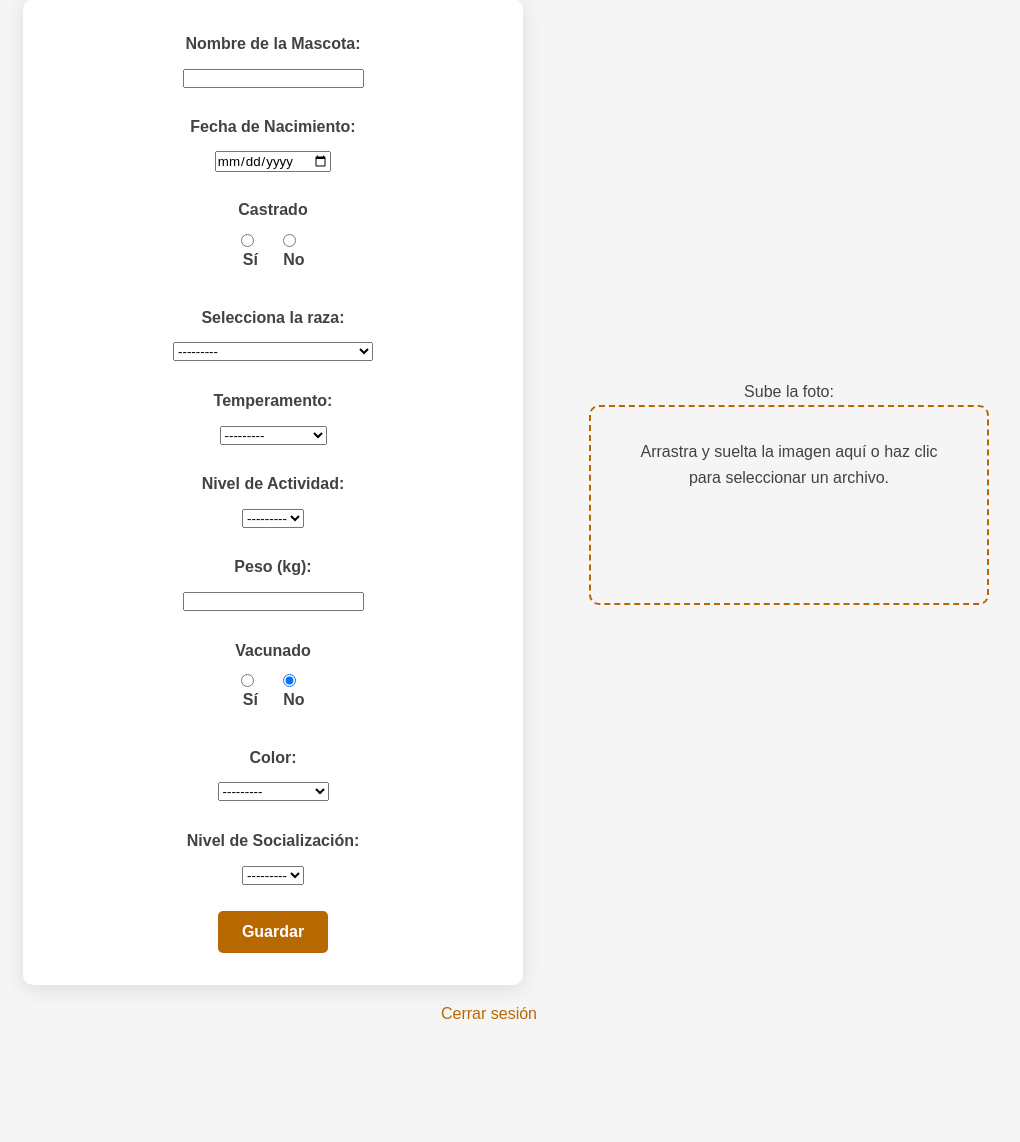
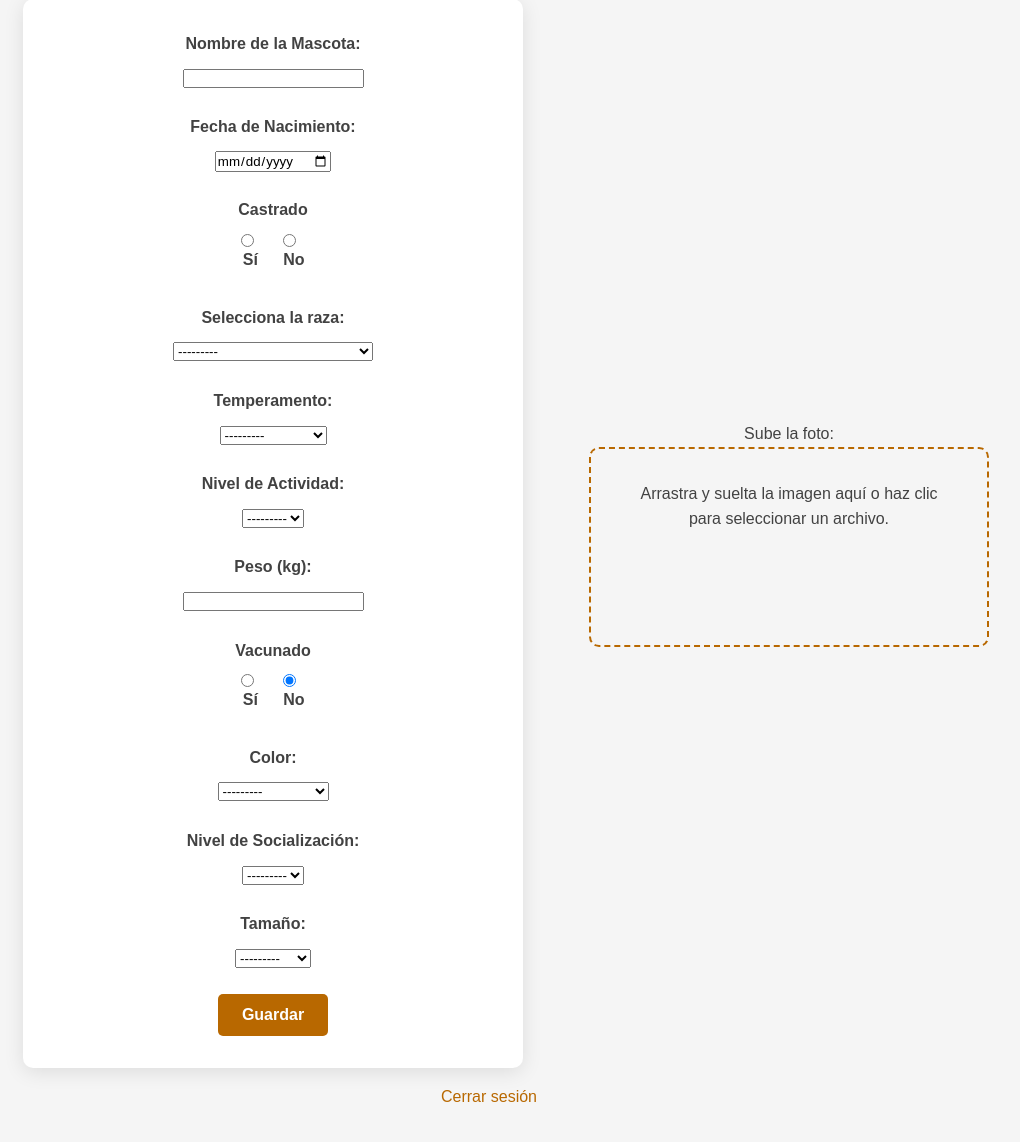
Before and after one commit to pauca881/pawmeet, a Django app: page /usuarios/crear_mascota/2/ in a window 1280 px wide. Shown: the part 113-1255 px from the top of the page, without its empty margins (151-1171 px from the left). Before the commit the page ends 1132 px from the top, so only its background shows below. Run offline with Django 5.2, Linux system fonts and the light colour scheme; data comes from the database, SQL or seed files in the repository; both versions use the stored data as it was after the commit; some libraries are stand-ins or nearby versions.

Commit message:
forms.py y crear_mascota.html modificados
Añadido el campo tamaño para las mascotas en el formulario de creacion de mascotas

```diff
--- a/mascotas/forms.py
+++ b/mascotas/forms.py
@@ -15,7 +15,8 @@ class MascotaForm(forms.ModelForm):
             'peso',
             'vacunado',
             'color',
-            'nivel_socializacion'
+            'nivel_socializacion',
+            'tamaño',  # Agregar el campo tamaño a la lista de fields
         ]
         labels = {
             'nombre': 'Nombre de la Mascota',
@@ -28,20 +29,20 @@ class MascotaForm(forms.ModelForm):
             'peso': 'Peso (kg)',
             'vacunado': 'Vacunado',
             'color': 'Color',
-            'nivel_socializacion': 'Nivel de Socialización'
+            'nivel_socializacion': 'Nivel de Socialización',
+            'tamaño': 'Tamaño',
         }
         widgets = {
             'fecha_nacimiento': forms.DateInput(attrs={'type': 'date'}),
-            'castrado': forms.RadioSelect(choices=[(True, 'Sí'), (False, 'No')],
-                                        attrs={'class': 'radio-inline'}),
+            'castrado': forms.RadioSelect(choices=[(True, 'Sí'), (False, 'No')], attrs={'class': 'radio-inline'}),
             'raza': forms.Select(attrs={'class': 'form-control'}),
             'temperamento': forms.Select(attrs={'class': 'form-control'}),
             'nivel_actividad': forms.Select(attrs={'class': 'form-control'}),
             'peso': forms.NumberInput(attrs={'class': 'form-control', 'tep': '0.01'}),
-            'vacunado': forms.RadioSelect(choices=[(True, 'Sí'), (False, 'No')],
-                                        attrs={'class': 'radio-inline'}),
+            'vacunado': forms.RadioSelect(choices=[(True, 'Sí'), (False, 'No')], attrs={'class': 'radio-inline'}),
             'color': forms.Select(attrs={'class': 'form-control'}),
             'nivel_socializacion': forms.Select(attrs={'class': 'form-control'}),
+            'tamaño': forms.Select(attrs={'class': 'form-control'}),
         }
 
     def __init__(self, *args, **kwargs):
--- a/usuarios/templates/crear_mascota.html
+++ b/usuarios/templates/crear_mascota.html
@@ -63,6 +63,9 @@
                 </div>
                 <div class="form-field">
                     {{ mascota_form.nivel_socializacion.label_tag }} {{ mascota_form.nivel_socializacion }}
+                </div>
+                <div class="form-field">
+                    {{ mascota_form.tamaño.label_tag }} {{ mascota_form.tamaño }}
                 </div>
             </div>
             <button type="submit">Guardar</button>
```
Also changed, not shown: db.sqlite3.
